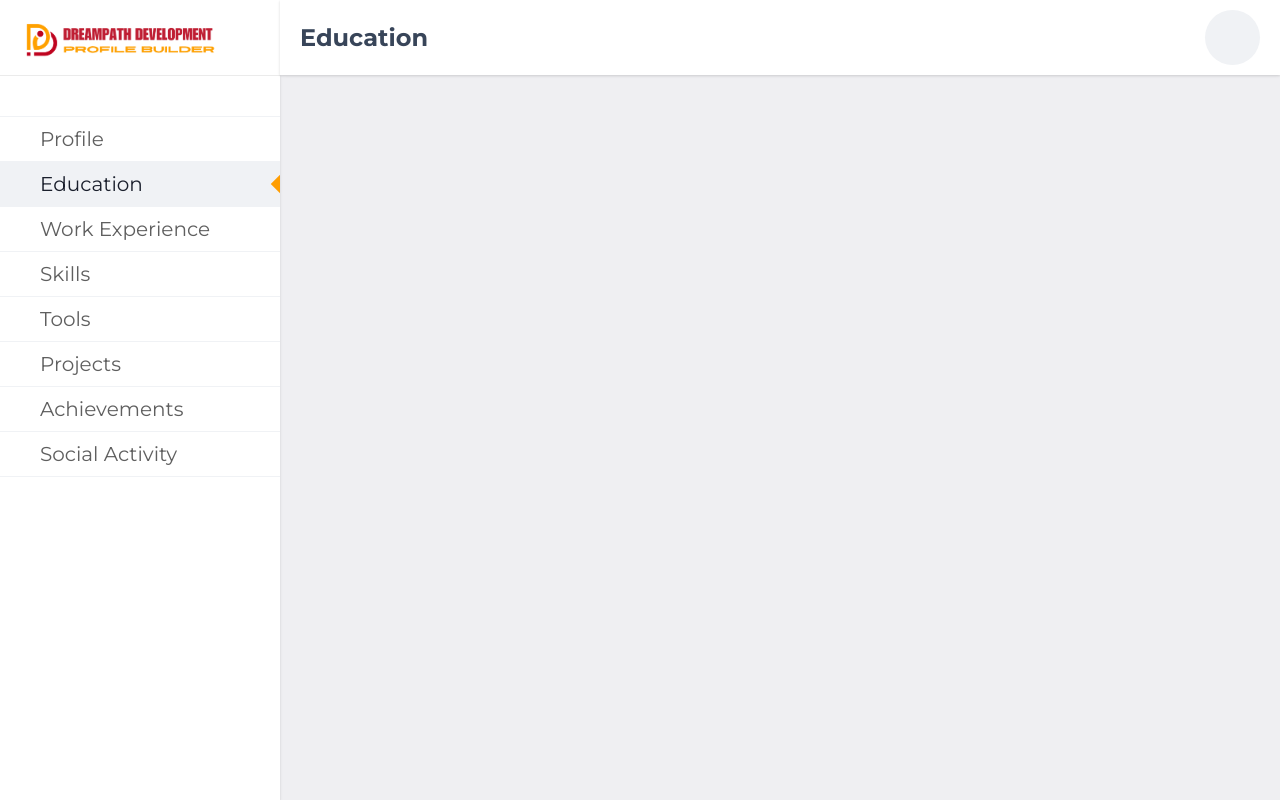
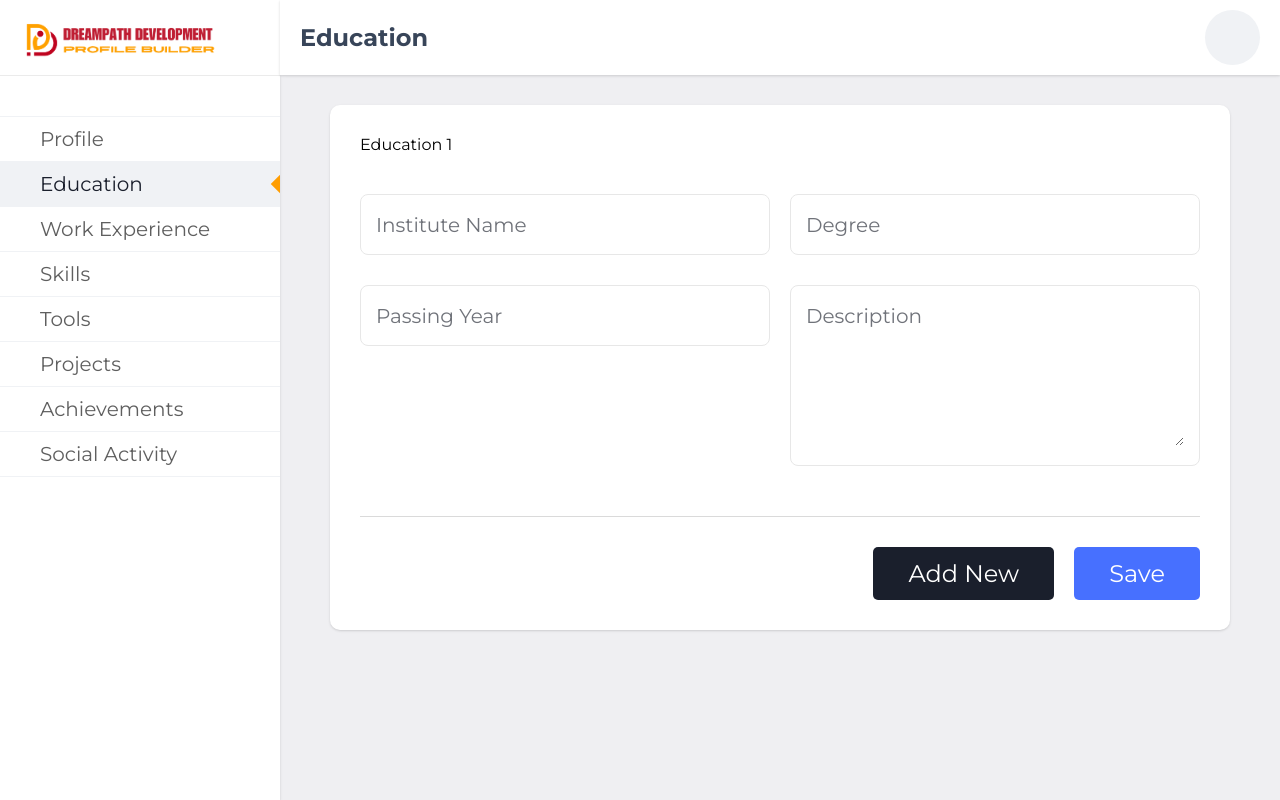
Before and after one commit to priyesshrai/dpd-03, a Next.js app: page /admin/user/update/1 in a window 1280 px wide. Both pictures are taken after a click on the element "Education". Built offline with nearby package versions, Linux system fonts and the light colour scheme; no server answers; a web font is replaced by a local one.

Commit message:
feat: refactor UpdateEducation component and integrate it into UpdateTabs for improved user education management

```diff
--- a/src/app/admin/user/update/[username]/UpdateEducation.tsx
+++ b/src/app/admin/user/update/[username]/UpdateEducation.tsx
@@ -1,7 +1,191 @@
+'use client';
 import React from 'react'
+import type { UpdateEducation, UpdateFormData } from '../../../../../../types';
+import LargeSpinner from '@/components/Spinner/LargeSpinner';
+import { motion, AnimatePresence } from 'framer-motion';
+import { Toaster } from 'react-hot-toast';
 
-export default function UpdateEducation() {
+type Candidate = {
+  loading: boolean;
+  candidateEducation: UpdateEducation[];
+  setCandidateData: React.Dispatch<React.SetStateAction<UpdateFormData>>;
+  setLoading: React.Dispatch<React.SetStateAction<boolean>>;
+}
+
+
+export default function UpdateUserEducation({ candidateEducation, loading, setCandidateData, setLoading }: Candidate) {
+  const education = candidateEducation
+
+  const handleChange = (
+    index: number,
+    field: keyof UpdateEducation,
+    value: string
+  ) => {
+    const updatedEducation = [...education];
+    updatedEducation[index][field] = value;
+    setCandidateData((prevData) => ({
+      ...prevData,
+      education: updatedEducation,
+    }));
+  };
+
+  const addNewEducation = () => {
+    const lastExperience = education[education.length - 1];
+    const allFieldsFilled = Object.values(lastExperience).every(
+      (field) => field.trim() !== ""
+    );
+
+    if (!allFieldsFilled) {
+      alert("Please fill out all fields in the last Education before adding a new one.");
+      return;
+    }
+
+    setCandidateData((prevData) => ({
+      ...prevData,
+      education: [
+        ...education,
+        {
+          education_nid: "",
+          institute: "",
+          degree: "",
+          passingYear: "",
+          description: "",
+        },
+      ]
+    }));
+  };
+
+  async function handleSubmit(event: React.FormEvent) {
+    event.preventDefault();
+    // setLoading(true)
+    const formData = new FormData();
+    formData.append("education", JSON.stringify(education));
+    formData.append("user_type", "superadmin")
+
+    formData.forEach((value, key) => {
+      console.log(`${key}: ${value}`);
+    });
+
+    // toast.promise(
+    //   axios.post("https://inforbit.in/demo/dpd/candidate-education-api", formData)
+    //     .then((response) => {
+    //       if (response.data.status) {
+    //         setLoading(false);
+    //         nextStep()
+    //         return response.data.message;
+    //       }
+    //     })
+    //     .catch((error) => {
+    //       setLoading(false);
+    //       console.log(error);
+    //       const errorMessage = error.response?.data?.message || error.message;
+    //       throw errorMessage;
+    //     }),
+    //   {
+    //     loading: "Please Wait....",
+    //     success: (message) => message || "Education Added successful!",
+    //     error: (err) => err || "Failed to Add Education"
+    //   }
+    // );
+  }
+
   return (
-    <div>UpdateEducation</div>
+    <div className='component-common' style={{ padding: 0 }}>
+
+      <AnimatePresence mode='wait'>
+        <motion.div
+          initial={{ opacity: 0, x: 50 }}
+          animate={{ opacity: 1, x: 0 }}
+          exit={{ opacity: 0, x: -50 }}
+          transition={{ duration: 0.2 }}
+        >
+          <div className="details-edit-component" style={{ padding: "30px" }}>
+
+            {
+              loading ?
+                (<div className='edit-loading'>
+                  <LargeSpinner />
+                </div>) : (
+                  <>
+                    {
+                      education.map((edu, index) => (
+                        <div className="details-edit-body" key={index}
+                          style={{ borderBottom: "1px solid #dadada", paddingBottom: "50px" }} >
+                          <span className='work-form-title'>Education {index + 1} </span>
+                          <div className="details-edit-wraper">
+
+                            <div className="edit-input-container">
+                              <input
+                                type="text"
+                                name='institute'
+                                placeholder=''
+                                onChange={(e) => handleChange(index, "institute", e.target.value)}
+                                value={edu.institute}
+                                className='inputs'
+                                required
+                              />
+                              <label className='label'>Institute Name</label>
+                            </div>
+
+                            <div className="edit-input-container">
+                              <input
+                                type="text"
+                                name='degree'
+                                placeholder=''
+                                onChange={(e) => handleChange(index, "degree", e.target.value)}
+                                value={edu.degree}
+                                className='inputs'
+                                required
+                              />
+                              <label className='label'>Degree</label>
+                            </div>
+
+                            <div className="edit-input-container">
+                              <input
+                                type="text"
+                                placeholder=""
+                                value={edu.passingYear}
+                                onChange={(e) => handleChange(index, "passingYear", e.target.value)}
+                                required
+                                className='inputs'
+                              />
+                              <label className='label'>Passing Year</label>
+                            </div>
+
+                            <div className="edit-input-container">
+                              <textarea
+                                name='intro'
+                                placeholder=''
+                                value={edu.description}
+                                onChange={(e) =>
+                                  handleChange(index, "description", e.target.value)
+                                }
+                                className='inputs'
+                                rows={5}
+                                required
+                              />
+                              <label className='label'>Description</label>
+                            </div>
+
+                          </div>
+
+                        </div>
+                      ))
+                    }
+                    <div className="details-edit-footer">
+                      <button onClick={addNewEducation}>Add New</button>
+                      <button onClick={handleSubmit}>Save</button>
+                    </div>
+                  </>
+                )
+            }
+
+
+          </div>
+
+        </motion.div>
+      </AnimatePresence>
+      <Toaster />
+    </div>
   )
 }
--- a/src/app/admin/user/update/[username]/UpdateTabs.tsx
+++ b/src/app/admin/user/update/[username]/UpdateTabs.tsx
@@ -3,7 +3,6 @@ import Image from 'next/image'
 import React, { useEffect, useState } from 'react'
 import { ApiAchievement, ApiEducation, ApiProject, ApiSkill, ApiSocialActivity, ApiTool, ApiWorkExp, UpdateFormData } from '../../../../../../types';
 import UpdateProfile from './UpdateProfile';
-import UpdateEducation from './UpdateEducation';
 import UpdateWorkExe from './UpdateWorkExe';
 import UpdateTools from './UpdateTools';
 import UpdateProjects from './UpdateProjects';
@@ -13,6 +12,7 @@ import UpdateSkill from './UpdateSkill';
 import axios from 'axios';
 import toast from 'react-hot-toast';
 import { useRouter } from 'next/navigation';
+import UpdateUserEducation from './UpdateEducation';
 
 
 type TabConfig = {
@@ -39,7 +39,7 @@ export default function UpdateTabs({ userName }: UserProfileProps) {
             key: "education",
             tabName: "Education",
             icon: "hgi hgi-stroke hgi-user-add-01",
-            component: UpdateEducation
+            component: UpdateUserEducation
         },
         {
             key: "work",
@@ -287,6 +287,16 @@ export default function UpdateTabs({ userName }: UserProfileProps) {
                                         />
                                     )
                                 }
+                                if (tabConfig[selectedTab].key === "education") {
+                                    return (
+                                        <ActiveTab
+                                            candidateEducation={candidateData.education}
+                                            loading={loading}
+                                            setLoading={setLoading}
+                                            setCandidateData={setCandidateData}
+                                        />
+                                    )
+                                }
                             })()}
                         </div>
 
```
